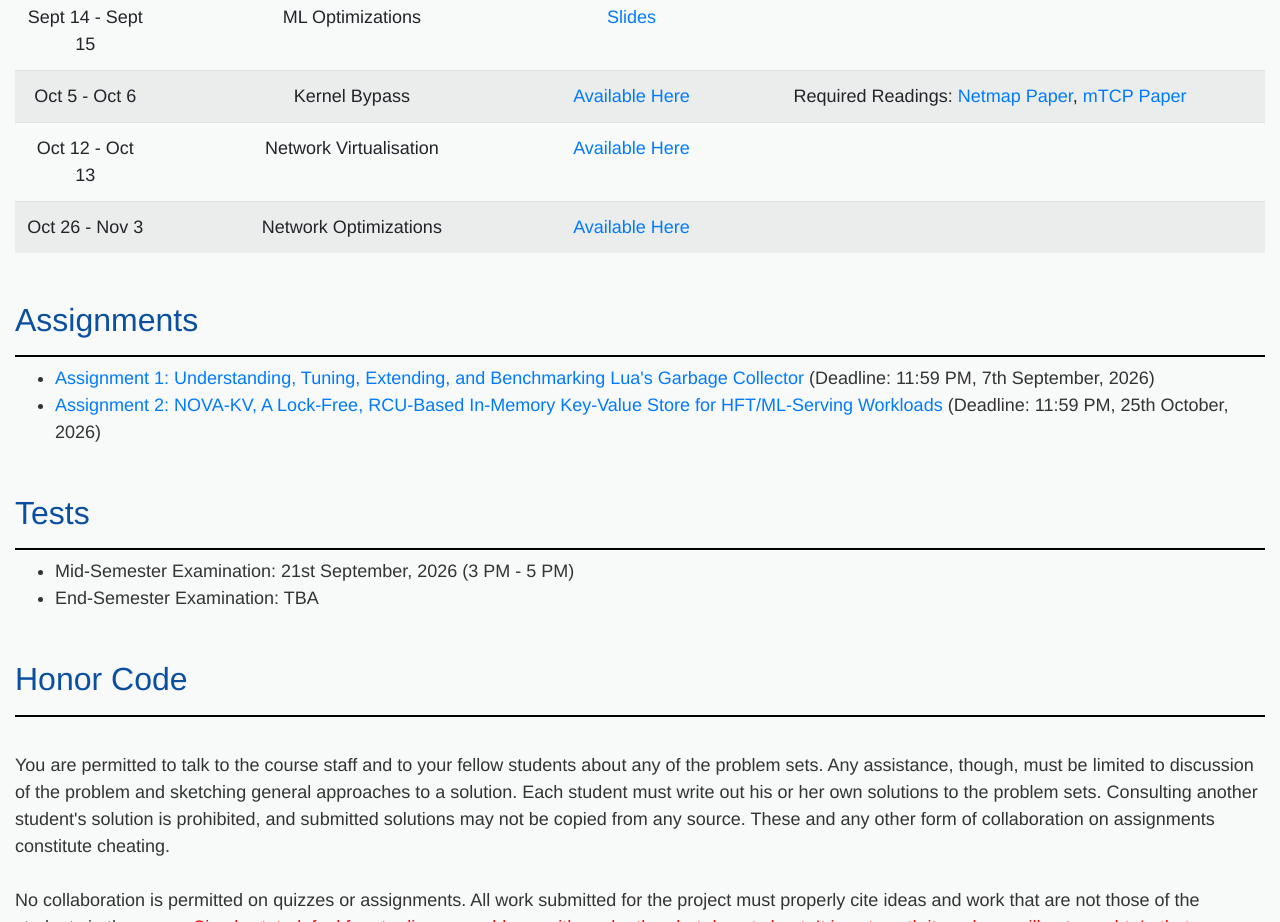
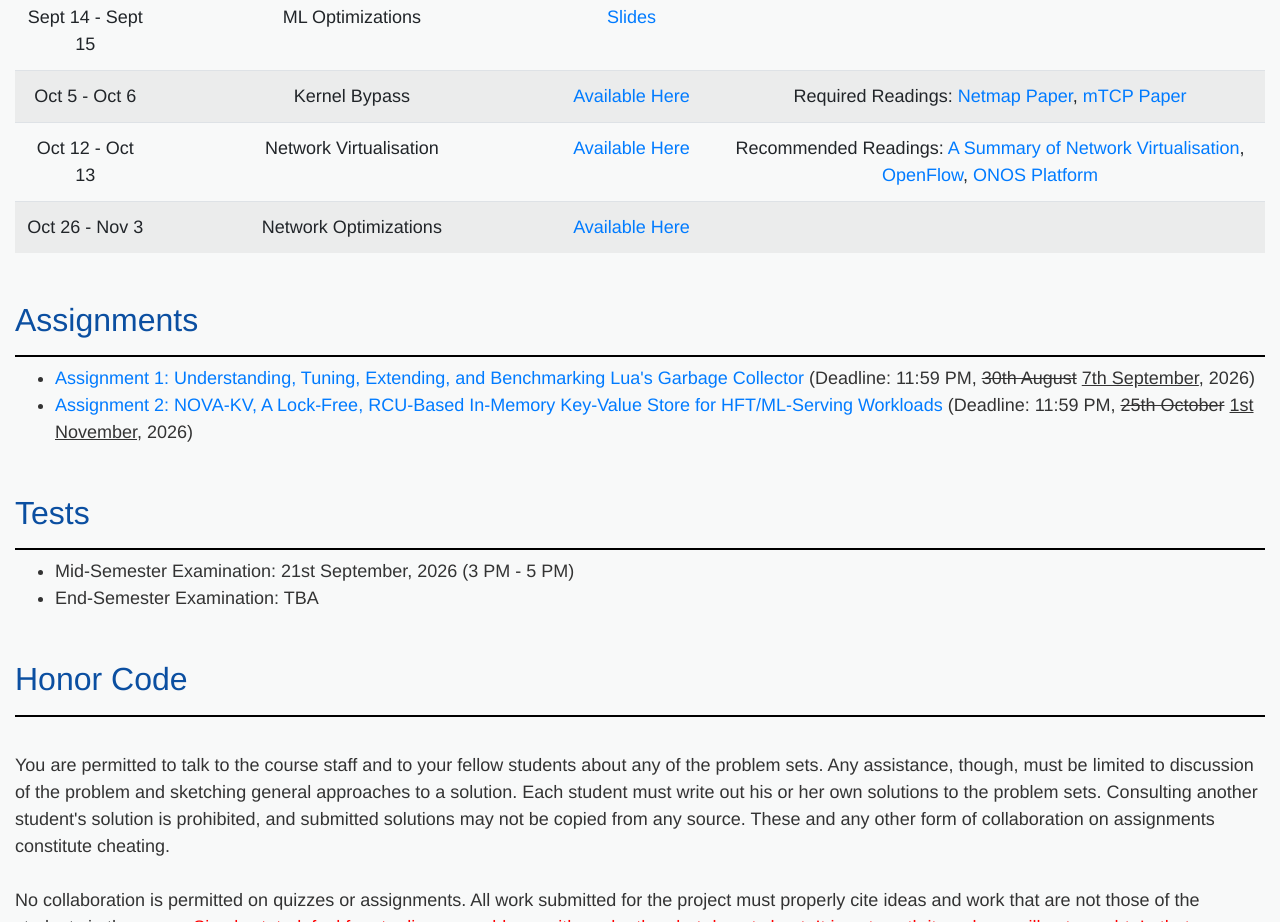
Before and after one commit to hamBan/DOCS-2026, a plain HTML site: page index.html in a window 1280 px wide. Shown: the part 3420-4342 px from the top of the page. Drawn offline with nearby package versions, Linux system fonts and the light colour scheme.

Commit message:
Updated dates and added readings

```diff
--- a/index.html
+++ b/index.html
@@ -362,7 +362,7 @@
                         <td> Oct 12 - Oct 13 </td>
                         <td>Network Virtualisation</td>
                         <td><a href="https://sandipc-iitkgp.github.io/sandip-web/courses/cs60203/cs60203.html">Available Here</a></td>
-                        <td></td>
+                        <td> Recommended Readings: <a href=" https://www.networkworld.com/article/664045/complete-guide-to-network-virtualization.html">A Summary of Network Virtualisation</a>, <a href=" https://github.com/scc365/tutorial-ryu">OpenFlow</a>, <a href="https://opennetworking.org/onos/">ONOS Platform</a></td>
                     </tr>
                     <tr>
                         <td> Oct 26 - Nov 3 </td>
@@ -377,8 +377,8 @@
         <section id="assignments" class="mb-5">
             <h2>Assignments</h2>
             <ul>
-                <li> <a href=assets/assignments/DOCS_Assignment_1.pdf>Assignment 1: Understanding, Tuning, Extending, and Benchmarking Lua's Garbage Collector</a> (Deadline: 11:59 PM, 7th September, 2026) </li>
-                <li> <a href=assets/assignments/DOCS_Assignment_2.pdf>Assignment 2: NOVA-KV, A Lock-Free, RCU-Based In-Memory Key-Value Store for HFT/ML-Serving Workloads</a> (Deadline: 11:59 PM, 25th October, 2026) </li>
+                <li> <a href=assets/assignments/DOCS_Assignment_1.pdf>Assignment 1: Understanding, Tuning, Extending, and Benchmarking Lua's Garbage Collector</a> (Deadline: 11:59 PM, <del>30th August</del> <ins>7th September</ins>, 2026) </li>
+                <li> <a href=assets/assignments/DOCS_Assignment_2.pdf>Assignment 2: NOVA-KV, A Lock-Free, RCU-Based In-Memory Key-Value Store for HFT/ML-Serving Workloads</a> (Deadline: 11:59 PM, <del>25th October</del> <ins>1st November</ins>, 2026) </li>
             </ul>
         </section>
 
```
